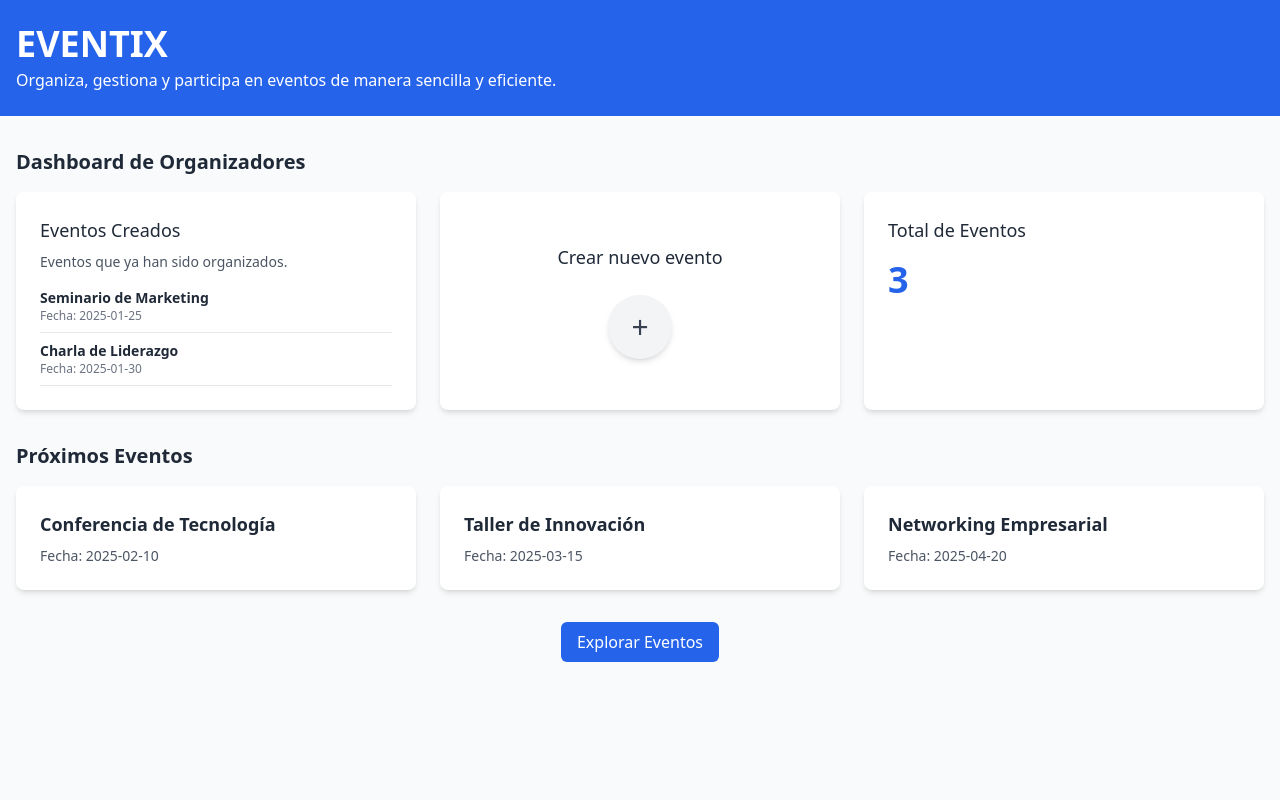
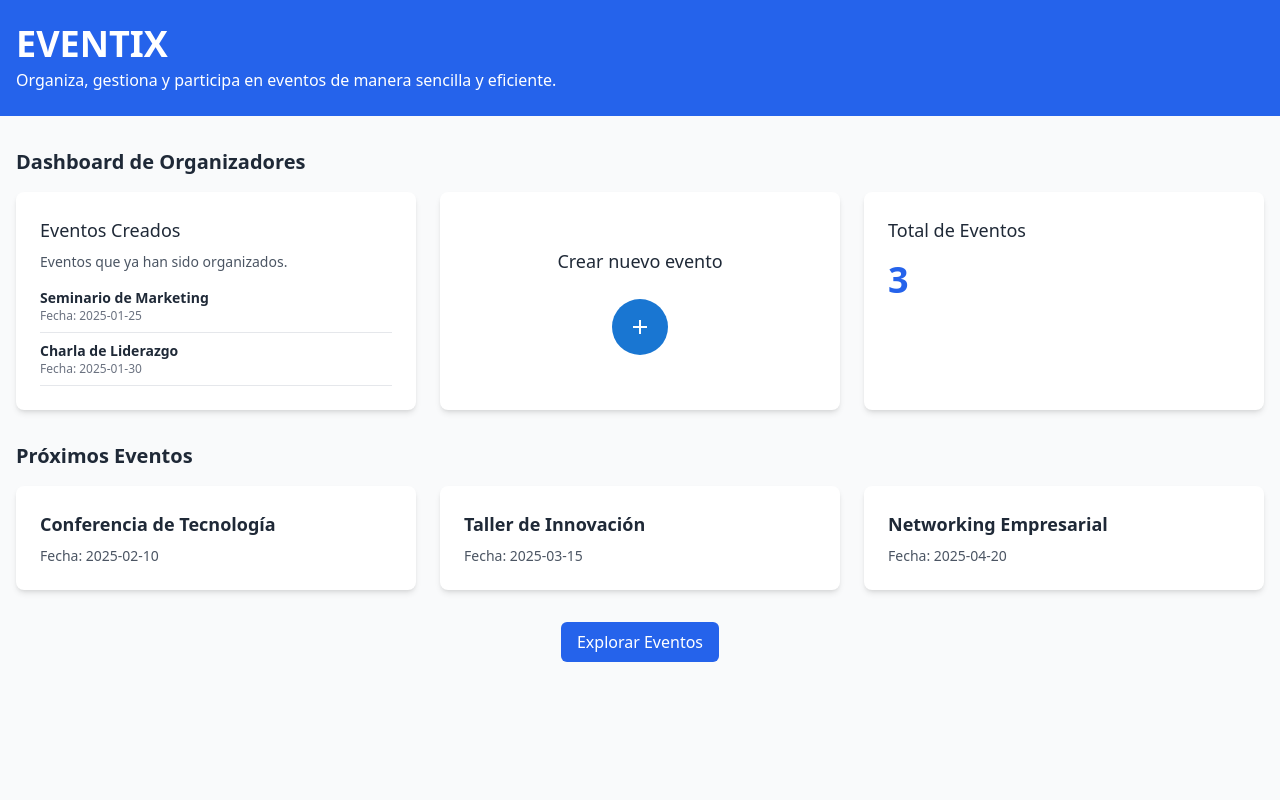
Before and after one commit to No-Country-simulation/s20-22-webapp, a React (Vite) app in the folder frontend/: page / in a window 1280 px wide. Shown: the top 800 px of the page. Built offline with nearby package versions, Linux system fonts and the light colour scheme.

Commit message:
feat: integrate modal component and hook for modal state management in Components and HomePage

```diff
--- a/frontend/src/pages/HomePage.tsx
+++ b/frontend/src/pages/HomePage.tsx
@@ -1,3 +1,7 @@
+import MyModal from '@/components/Modal';
+import useModal from '@/hooks/useModal';
+import AddIcon from '@mui/icons-material/Add';
+import { IconButton } from '@mui/material';
 export default function HomePage() {
   // Esta página cambiará eventualmente, de momento queda así para tener una base sobre la cual construir.
 
@@ -11,7 +15,7 @@ export default function HomePage() {
     { id: 4, name: 'Seminario de Marketing', date: '2025-01-25' },
     { id: 5, name: 'Charla de Liderazgo', date: '2025-01-30' },
   ];
-
+  const { open, openModal, closeModal } = useModal();
   return (
     <div className="min-h-screen bg-gray-50 text-gray-800">
       {/* Main Content */}
@@ -42,13 +46,37 @@ export default function HomePage() {
               <h3 className="text-lg font-medium mb-6 text-center">
                 Crear nuevo evento
               </h3>
-              <button
+              {/* <button
                 className="w-16 h-16 rounded-full bg-gray-100 hover:bg-gray-200
                            flex items-center justify-center text-3xl text-gray-700
                            shadow-md transition-all duration-200"
               >
                 +
-              </button>
+              </button> */}
+              <IconButton
+                onClick={openModal}
+                color="primary"
+                sx={{
+                  width: 56,
+                  height: 56,
+                  borderRadius: '50%',
+                  display: 'flex',
+                  justifyContent: 'center',
+                  alignItems: 'center',
+                  backgroundColor: 'primary.main',
+                  '&:hover': {
+                    backgroundColor: 'primary.dark',
+                  },
+                }}
+              >
+                <AddIcon sx={{ color: 'white' }} />
+              </IconButton>
+              <MyModal
+                closeModal={closeModal}
+                open={open}
+                title="titulo del modal"
+                content="contenido del modal"
+              />
             </div>
 
             {/* Card 3 */}
```
Also changed, not shown: 1 other file (tests, documents, lock files or other folders).
